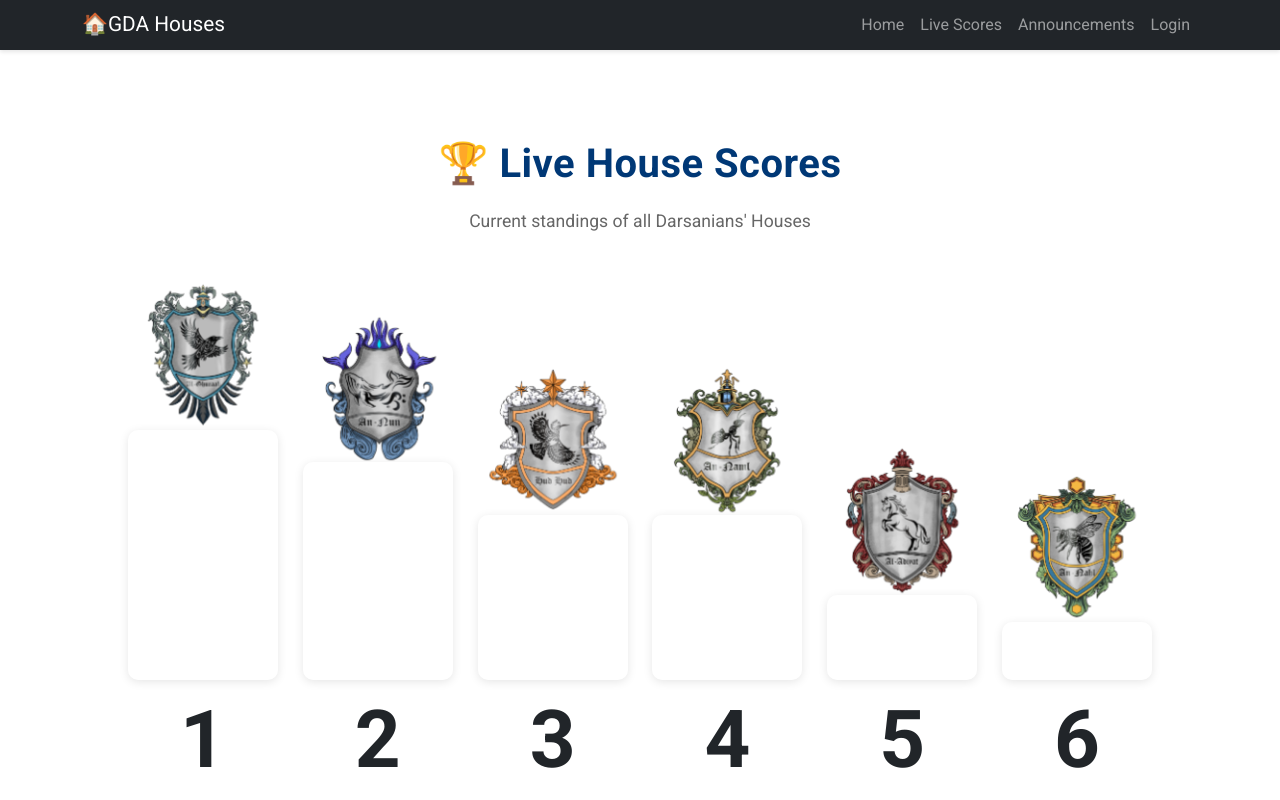
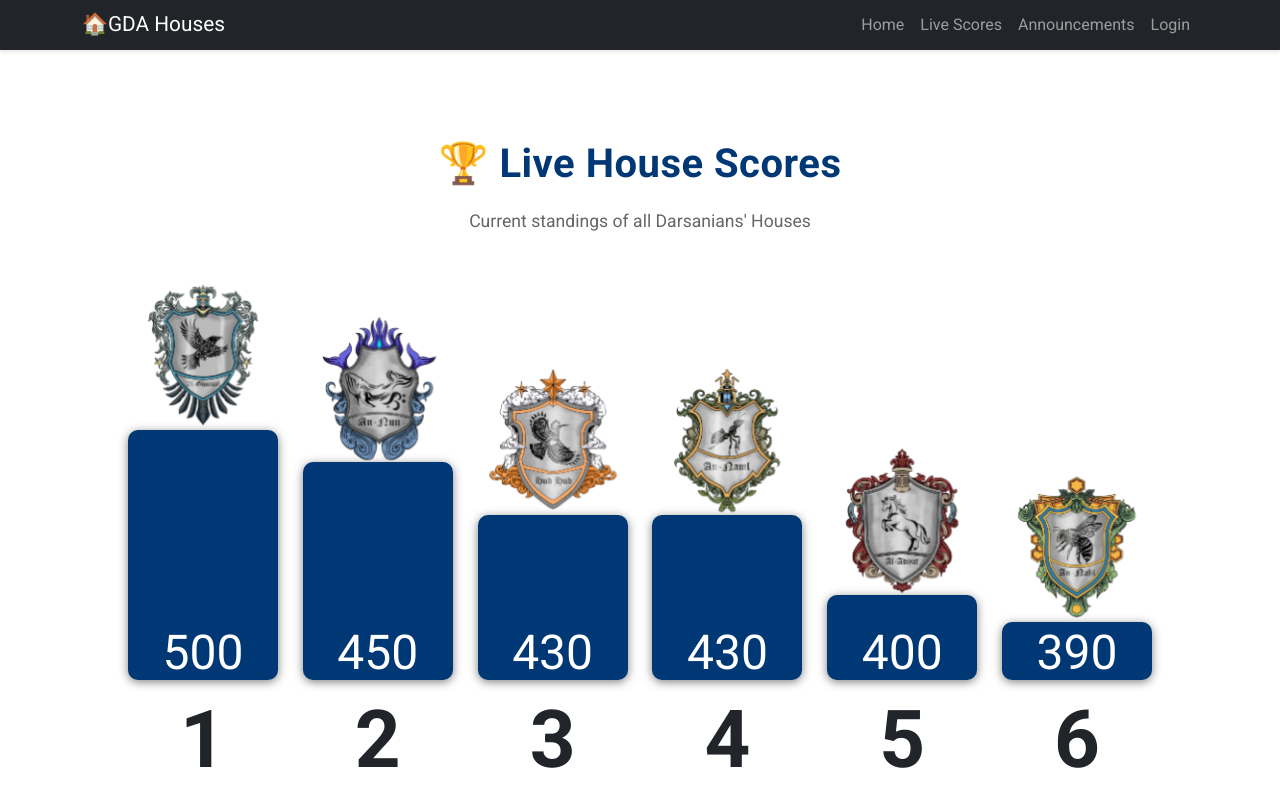
Before and after one commit to Dadarzz2405/FE-House-Dev, a React (Vite) app: page /livescores in a window 1280 px wide. Built offline with nearby package versions, Linux system fonts and the light colour scheme; no server answers.

Commit message:
penyesuaian

```diff
--- a/src/components/pages/LiveScores/LiveScore.css
+++ b/src/components/pages/LiveScores/LiveScore.css
@@ -63,7 +63,8 @@
   background: white;
   border-radius: 10px;
   overflow: hidden;
-  box-shadow: 0 2px 10px rgba(0, 0, 0, 0.1);
+  box-shadow: 0 2px 10px rgba(0, 0, 0, 0.5);
+  background-color: #003876;
 }
 
 .liveScores .house-rankings .ranking .score-bar p {
@@ -85,8 +86,8 @@
 .liveScores .house-rankings .ranking .score-bar .after-custom {
   position: absolute;
   top: 0;
-  right: 0;
-  left: 0;
+  right: -10px;
+  left: -10px;
   height: 111%;
   background: linear-gradient(180deg, white 0%, white 90%, transparent 100%);
   animation: barAppears 2s ease-in forwards;
```
